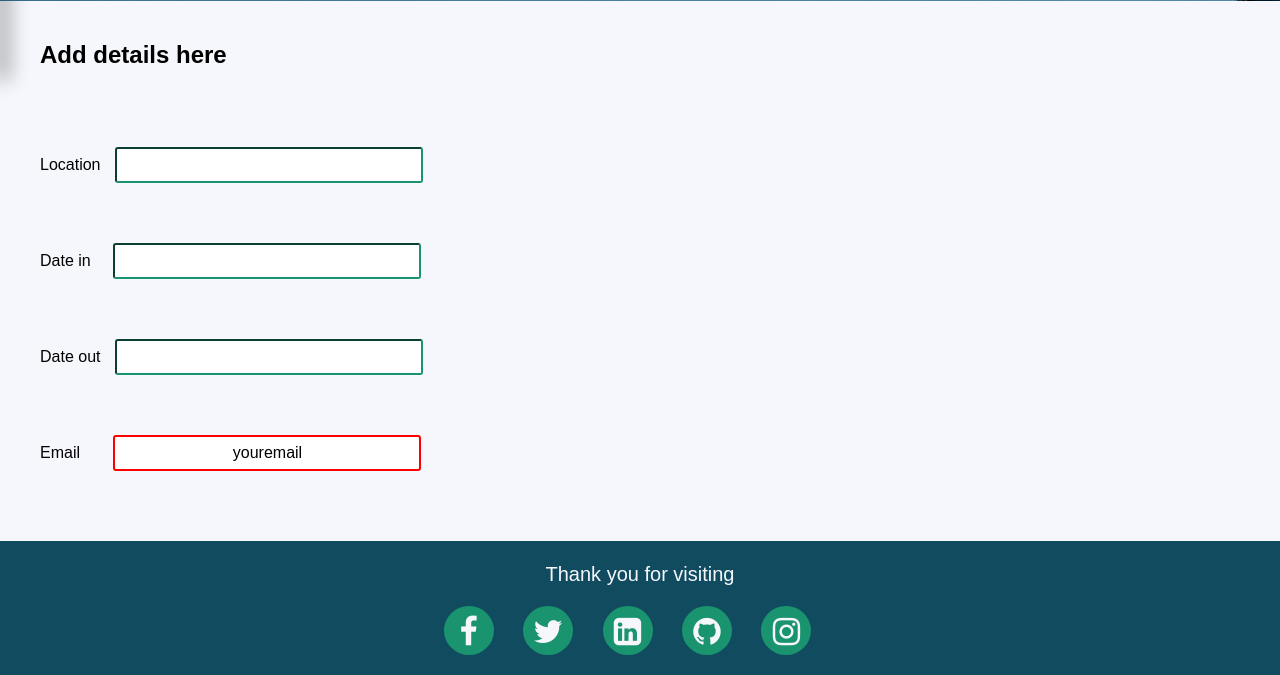
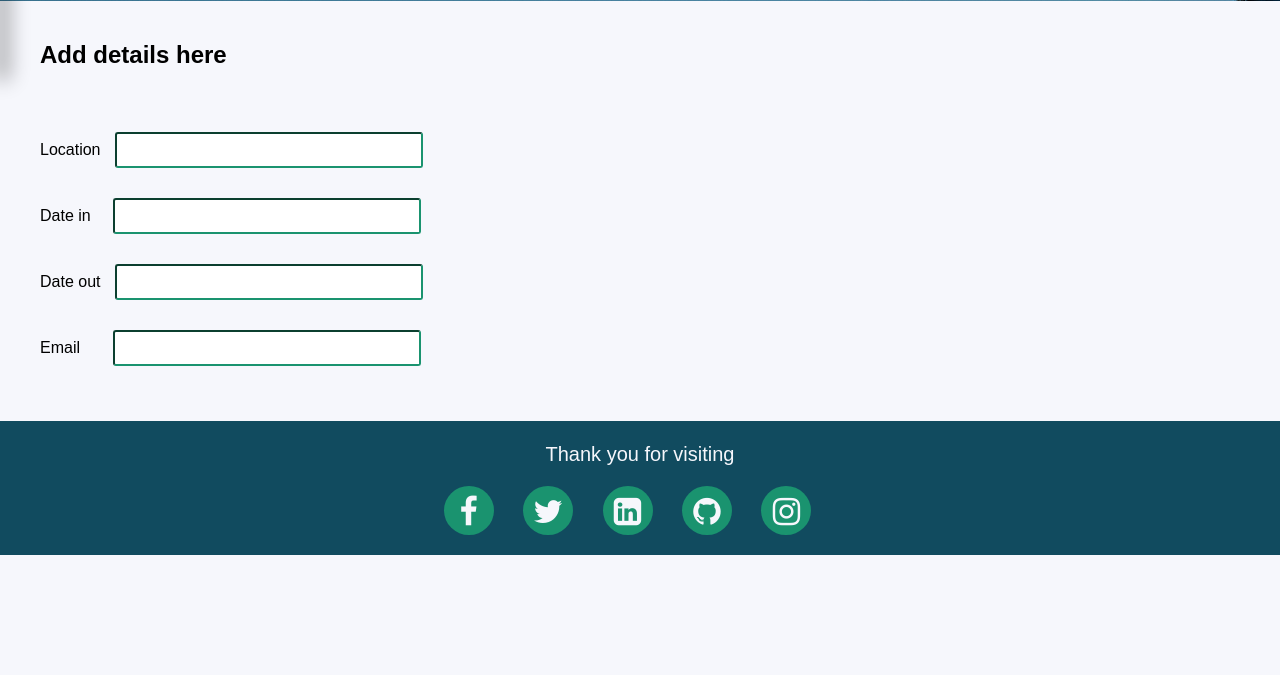
Before and after one commit to ayeshatahirme/TravelGo, a PHP site: page /main.php in a window 1280 px wide. Shown: the part 793-1468 px from the top of the page. After the commit the page ends 1348 px from the top, so only its background shows below. Run offline with PHP 8.4, Linux system fonts and the light colour scheme.

Commit message:
Update made

```diff
--- a/main.php
+++ b/main.php
@@ -172,7 +172,7 @@
             <input type="text" oninput="onInputFunction()" onfocus="bgChangefunction(this)"><br>
 
             <label>Email</label>
-            <input type="email" value="youremail" onfocus="bgChangefunction(this)">
+            <input type="email" onfocus="bgChangefunction(this)">
         </div>
     </div>
 
--- a/stylesheet.css
+++ b/stylesheet.css
@@ -75,8 +75,8 @@ body{
         border-color: #1a936f;
         border-radius: 3px;
         text-align: center;
-        margin-top: 30px;
-        margin-bottom: 30px;
+        margin-top: 15px;
+        margin-bottom: 15px;
         margin-left: 10px;
         font-size: 16px;
     }
@@ -268,8 +268,8 @@ body{
         border-color: #1a936f;
         border-radius: 3px;
         text-align: center;
-        margin-top: 30px;
-        margin-bottom: 30px;
+        margin-top: 15px;
+        margin-bottom: 15px;
         margin-left: 29px;
         font-size: 16px;
     }
```
